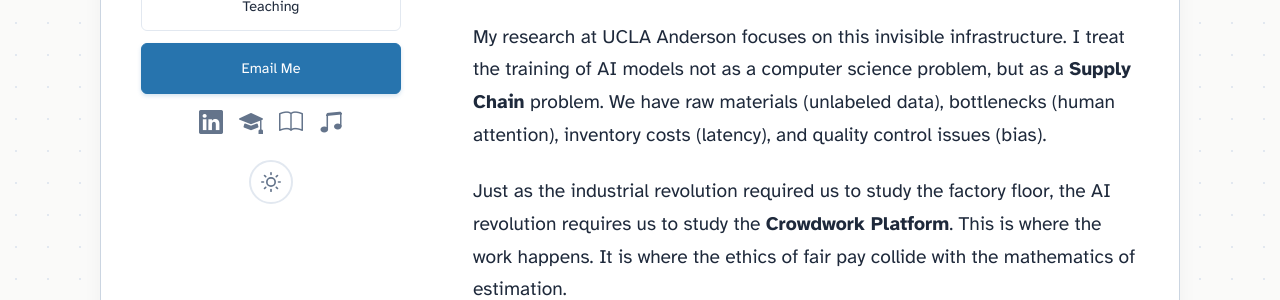
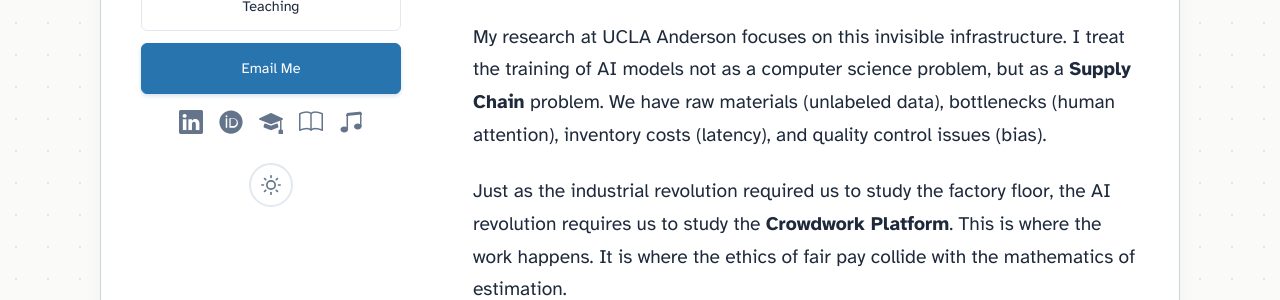
Before and after one commit to martins73/research-site, a Jekyll site: the page built from _pages/human-supply-chain.md, in a window 1280 px wide. Shown: the part 601-901 px from the top of the page. Built offline with Jekyll 4.4.1, drawn with Linux system fonts in a browser that asks for light colours.

Commit message:
Add ORCID social icon next to LinkedIn
Bootstrap Icons doesn't ship an ORCID glyph, so the social data entry
supports an optional inline SVG that the sidebar renders in place of the
<i> icon, inheriting color via currentColor.

```diff
--- a/_config.yml
+++ b/_config.yml
@@ -52,6 +52,7 @@ twitter_card: summary_large_image
 # Social Media Links
 social:
   linkedin: https://www.linkedin.com/in/martingc/
+  orcid: https://orcid.org/0009-0001-3504-7998
   google_scholar: https://scholar.google.com/citations?user=5OSLJwQAAAAJ
   goodreads: https://www.goodreads.com/user/show/29425606-mart-n-gonz-lez-cabello
   lastfm: https://www.last.fm/user/tinjr
--- a/_data/ui/social.yml
+++ b/_data/ui/social.yml
@@ -1,6 +1,11 @@
 - name: LinkedIn
   url_key: linkedin
   bi_class: bi-linkedin
+
+- name: ORCID
+  url_key: orcid
+  svg: >-
+    <svg xmlns="http://www.w3.org/2000/svg" width="1em" height="1em" viewBox="0 0 512 512" fill="currentColor" aria-hidden="true"><path d="M294.75 188.19h-45.92V342h47.47c66.61 0 81.91-50.59 81.91-76.91 0-42.88-27.34-76.9-83.46-76.9zM256 8C119 8 8 119 8 256s111 248 248 248 248-111 248-248S393 8 256 8zM175.61 380.19h-31.93V174.55h31.93zm-15.96-225.76a20.32 20.32 0 1 1 20.32-20.32 20.32 20.32 0 0 1-20.32 20.32zM300 380.19h-79V174.55h77.47c73.7 0 106.13 52.75 106.13 102.81-.04 54.5-42.61 102.83-104.6 102.83z"/></svg>
 
 - name: Google Scholar
   url_key: google_scholar
--- a/_includes/sidebar.html
+++ b/_includes/sidebar.html
@@ -31,7 +31,11 @@
       {% assign url = site.social[social.url_key] %}
       {% if url %}
         <a href="{{ url }}" class="social-link" title="{{ social.name }}" aria-label="{{ social.name }}" target="_blank" rel="noopener">
-          <i class="bi {{ social.bi_class }} social-icon" aria-hidden="true"></i>
+          {% if social.svg %}
+            <span class="social-icon">{{ social.svg }}</span>
+          {% else %}
+            <i class="bi {{ social.bi_class }} social-icon" aria-hidden="true"></i>
+          {% endif %}
         </a>
       {% endif %}
     {% endfor %}
--- a/assets/css/style.scss
+++ b/assets/css/style.scss
@@ -507,6 +507,18 @@ h1, h2, h3, .name {
     transition: color 0.2s, transform 0.2s;
 }
 
+span.social-icon {
+    display: inline-flex;
+    align-items: center;
+    justify-content: center;
+}
+
+span.social-icon svg {
+    width: 1em;
+    height: 1em;
+    display: block;
+}
+
 .social-link:hover .social-icon {
     color: var(--accent);
     transform: scale(1.1);
```
